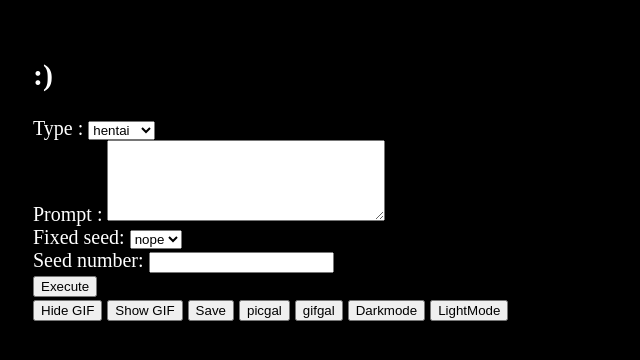
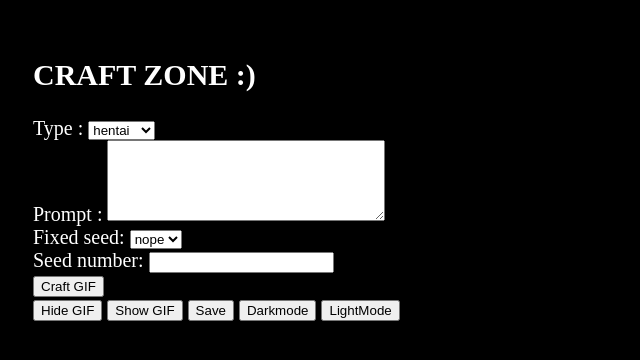
Before and after one commit to Ug0Security/txt2porngif, a PHP site: page /index.php in a window 1280 px wide. Shown: the top 360 px of the page, without its empty margins (0-640 px from the left). Run offline with PHP 8.4, Linux system fonts and the light colour scheme; data that the repository does not hold is empty.

Commit message:
Update index.php

```diff
--- a/web/index.php
+++ b/web/index.php
@@ -1,7 +1,7 @@
 <!DOCTYPE html>
 <html>
 <head>
-    <title>:)</title>
+    <title>CRAFT ZONE</title>
 
     <style>
         body {
@@ -28,7 +28,7 @@
     </style>
 </head>
 <body>
-    <h2>:)</h2>
+    <h2>CRAFT ZONE :)</h2>
 
     <?php
     // Function to sanitize user input
@@ -75,7 +75,7 @@ shell_exec("cp ./gif/test.gif ./gif/test$int.gif");
         <label for="param4">Seed number:</label>
         <input type="text" name="param4" id="param4"><br>
 
-        <input type="submit" value="Execute">
+        <input type="submit" value="Craft GIF">
     </form>
 
 
@@ -90,14 +90,6 @@ shell_exec("cp ./gif/test.gif ./gif/test$int.gif");
 <button type="button" name="save" onclick="self.location.href='index.php?save=1'">
 Save
 </button>
-
-<button type="button" onclick="location.href='picgal.php';" id="btnID">
-        picgal
-    </button>
-
-    <button type="button" onclick="location.href='gifgal.php';" id="btnID">
-        gifgal
-    </button>
 <img id="image" src="./gif/test.gif">
 
 
@@ -146,5 +138,6 @@ el.src = "gif/test.gif?t=" + timestamp;
  echo "<pre>$output</pre>";
 
  ?>
+
 </body>
 </html>
```
